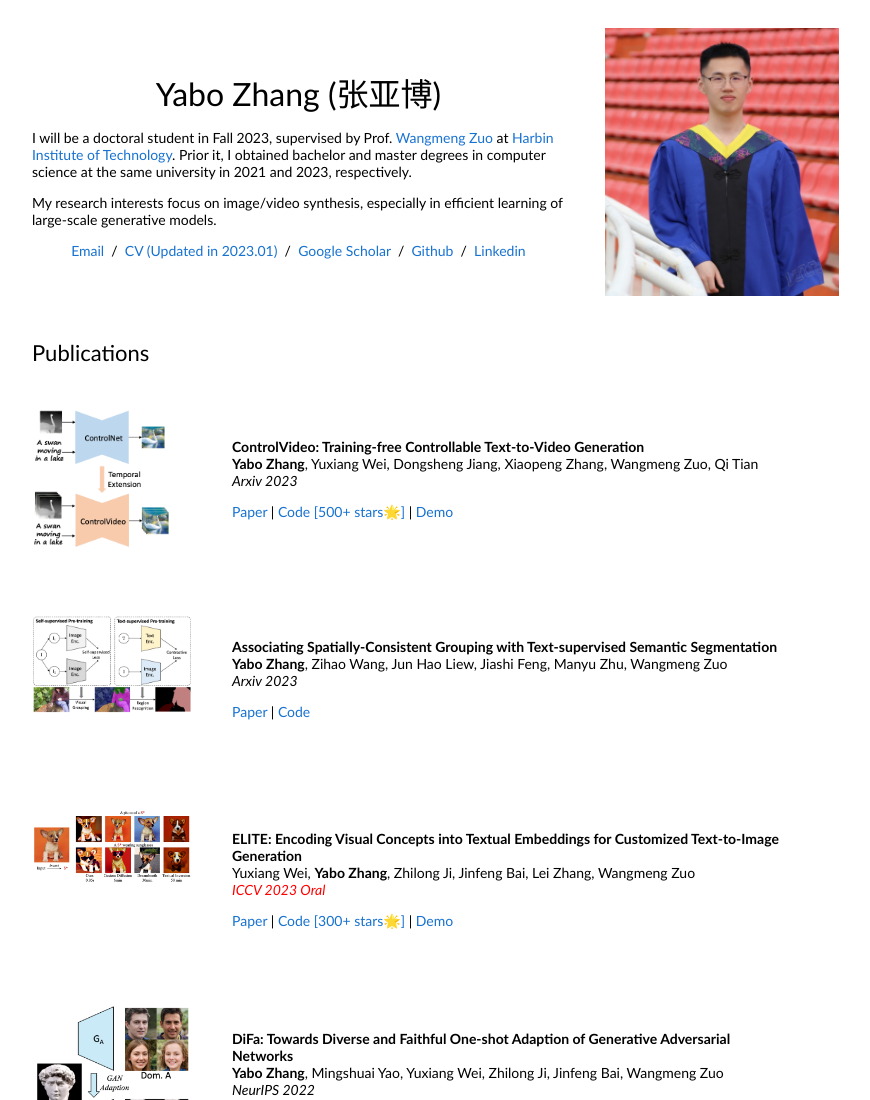
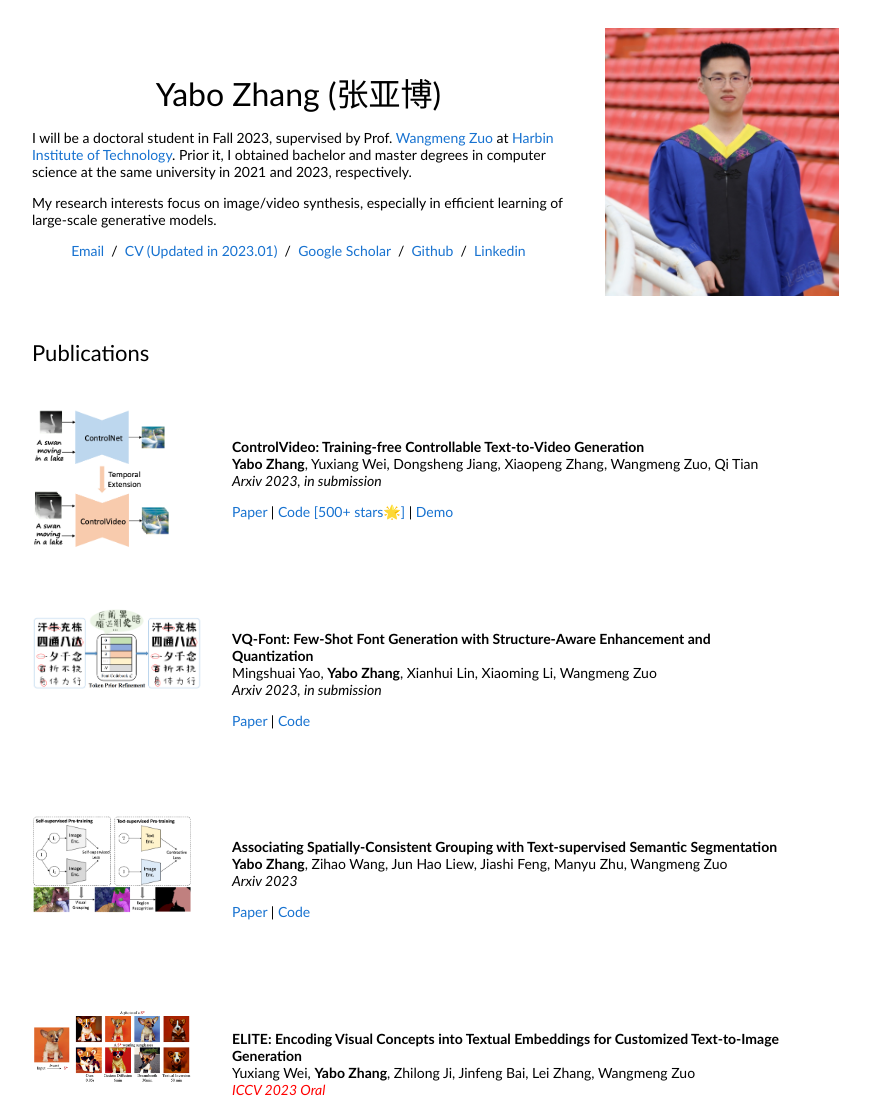
Before and after one commit to YBYBZhang/YBYBZhang.github.io, a plain HTML site: page index.html in a window 1280 px wide. Shown: the top 1100 px of the page, without its empty margins (228-1098 px from the left). Drawn offline with Linux system fonts and the light colour scheme.

Commit message:
add vq-font

```diff
--- a/index.html
+++ b/index.html
@@ -62,11 +62,33 @@
               <br>
               <strong>Yabo Zhang</strong>, Yuxiang Wei, Dongsheng Jiang, Xiaopeng Zhang, Wangmeng Zuo, Qi Tian
               <br>
-              <em>Arxiv 2023</em>
+              <em>Arxiv 2023, in submission</em>
               <p>
                 <a href="https://arxiv.org/abs/2305.13077">Paper</a> |
                 <a href="https://github.com/YBYBZhang/ControlVideo">Code [500+ stars🌟]</a> |
                 <a href="https://huggingface.co/spaces/Yabo/ControlVideo">Demo</a>
+              </p>
+            </td>
+          </tr>
+        </tbody></table>
+
+        <table style="width:100%;border:0px;border-spacing:0px;border-collapse:separate;margin-right:auto;margin-left:auto;"><tbody>
+          <tr>
+            <td style="padding:20px;width:25%;vertical-align:middle">
+              <div class="one">
+                <img src='images/VQ-Font.png' width="170">
+              </div>
+            </td>
+            <td style="padding:20px;width:75%;vertical-align:middle">
+                <papertitle>VQ-Font: Few-Shot Font Generation with Structure-Aware Enhancement and
+                  Quantization</papertitle>
+              <br>
+              Mingshuai Yao, <strong>Yabo Zhang</strong>, Xianhui Lin, Xiaoming Li, Wangmeng Zuo
+              <br>
+              <em>Arxiv 2023, in submission</em>
+              <p>
+                <a href="https://arxiv.org/pdf/2308.13999">Paper</a> |
+                <a href="https://github.com/Yaomingshuai/VQ-Font">Code</a>
               </p>
             </td>
           </tr>
```
Also changed, not shown: images/VQ-Font.png (added).
